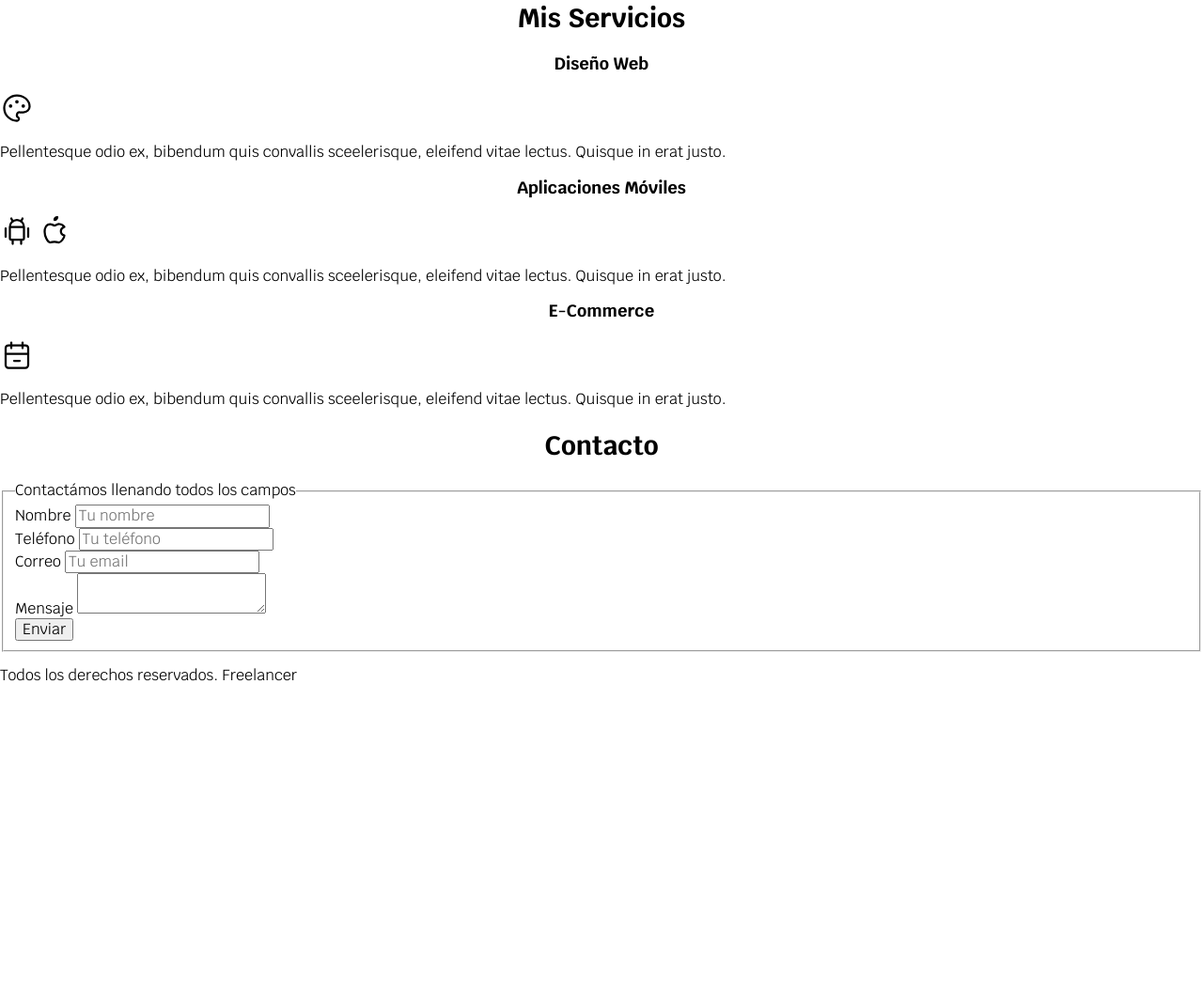
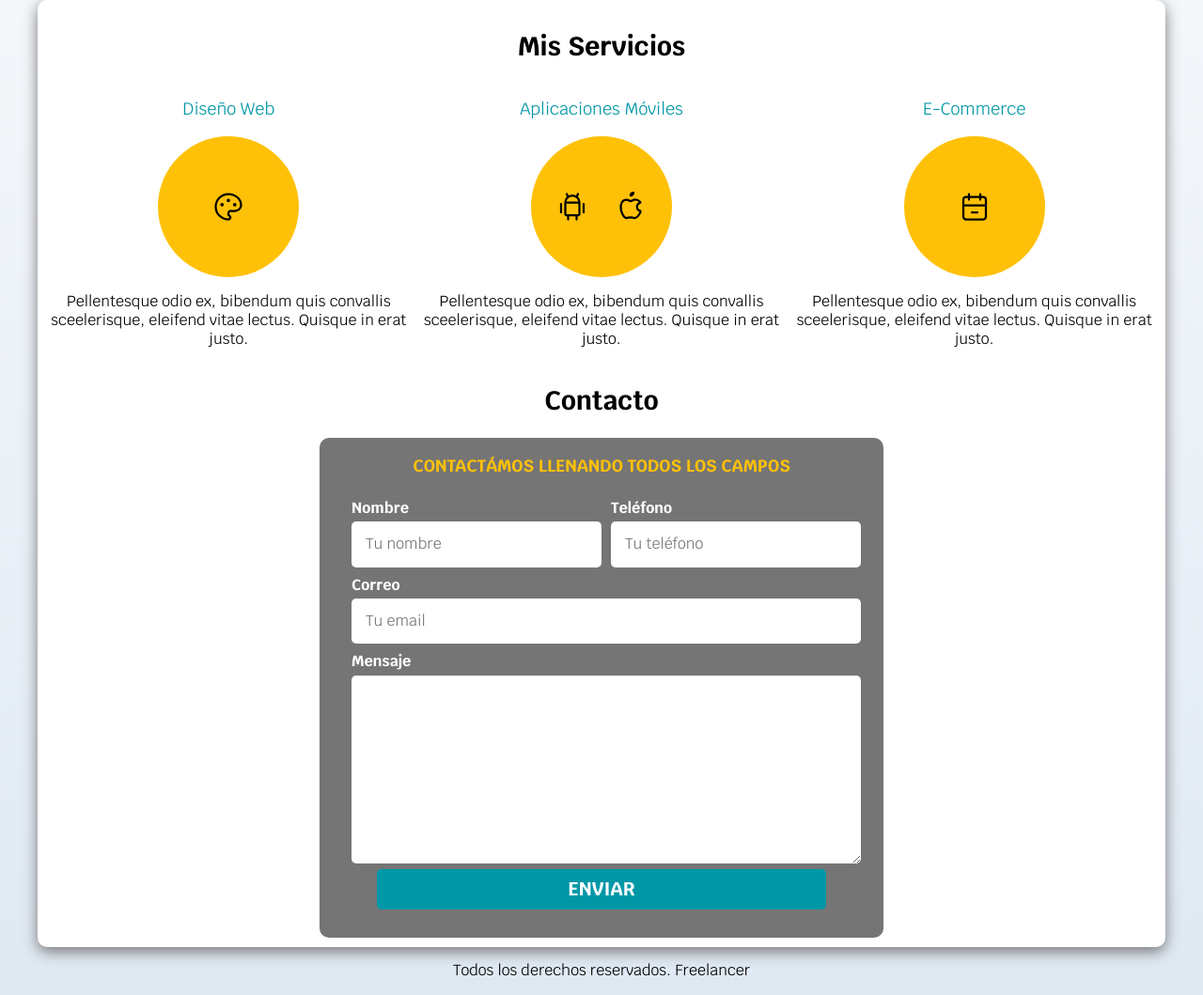
Before and after one commit to vdjimenez/Freelancer_Site, a plain HTML site: page index.html in a window 1280 px wide. Shown: the part 608-1667 px from the top of the page at 94% size. Before the commit the page ends 1352 px from the top, so only its background shows below. Drawn offline with Linux system fonts and the light colour scheme.

Commit message:
styles CSS finished

```diff
--- a/css/estilos.css
+++ b/css/estilos.css
@@ -4,11 +4,24 @@
     --primario: #FFC107;
     --secundario: #0097A7;
     --gris: #757575;
+    --grisClaro: #DFE9F3;
 }
+
+/* Globales */
 
 html{
     font-size: 62.5%;
-    box-sizing: border-box;
+    box-sizing: border-box; /* Hack para Box Model */
+    scroll-snap-type: y mandatory;
+}
+
+/** Scroll **/
+
+.servicios,
+.navegacion-principal,
+.formulario{
+    scroll-snap-align: center;
+    scroll-snap-stop: always;
 }
 
 *, *:before, *:after {
@@ -18,6 +31,7 @@ html{
 body{
     font-size: 16px;
     font-family: 'Krub', sans-serif;
+    background-image: linear-gradient(to top, var(--grisClaro) 0%, var(--blanco) 100% );
 }
 
 h1{
@@ -43,6 +57,36 @@ h1, h2, h3{
 .contenedor{
     max-width: 120rem;
     margin: 0 auto;
+}
+
+@media (min-width: 768px){
+    .boton{
+        margin: auto;
+    }
+}
+
+.boton:hover{
+    cursor: pointer;
+}
+
+/* utilidades */
+
+.w-100{
+    width: 100%;
+}
+
+@media (min-width: 768px){
+    .w-100{
+        margin: auto;
+    }
+}
+
+.alinear-derecha{
+    justify-content: flex-end;
+}
+
+.flex{
+    display: flex;
 }
 
 .nav-bg{
@@ -82,19 +126,19 @@ h1, h2, h3{
     background-size: cover;
     height: 450px;
     position: relative;
+    margin-bottom: 2rem;
 }
 
 .contenido-hero{
     position: absolute;
     background-color: rgba(0,0,0, .6);
+    width: 100%;
     height: 100%;
-    width: 100%;
 
     display: flex;
     flex-direction: column;
     align-items: center;
     justify-content: center;
-
 }
 
 .contenido-hero h2,
@@ -106,3 +150,128 @@ h1, h2, h3{
     display: flex;
     align-items: flex-end;
 }
+
+.boton{
+    background-color: var(--secundario);
+    color: var(--blanco);
+    border-radius: .5rem;
+    padding: 1rem 3rem;
+    margin-top: 3rem;
+    font-size: 2rem;
+    text-decoration: none;
+    text-transform: uppercase;
+    font-weight: 700;
+    width: 90%;
+    text-align: center;
+    border: none;
+}
+
+.sombra{
+    -webkit-box-shadow: 0px 5px 15px 0px rgba(120,119,120,1);
+    -moz-box-shadow: 0px 5px 15px 0px rgba(120,119,120,1);
+    box-shadow: 0px 5px 15px 0px rgba(120,119,120,1);
+    background-color: var(--blanco);
+    padding: 1rem;
+    border-radius: 1rem;
+}
+
+/* Servicios */
+
+@media(min-width: 768px){
+    .servicios{
+        display: grid;
+        grid-template-columns: repeat(3, 1fr);
+        column-gap: 1rem;
+    }
+}
+
+.servicio{
+   display: flex;
+   flex-direction: column;
+   align-items: center;
+}
+
+.servicio h3{
+    color: var(--secundario);
+    font-weight: normal;
+}
+
+.servicio p{
+    line-height: 2rem;
+    text-align: center;
+}
+
+.servicio .iconos{
+    height: 15rem;
+    width: 15rem;
+    background-color: var(--primario);
+    border-radius: 50%;
+    display: flex;
+    justify-content: space-evenly;
+    align-items: center;
+}
+
+/* contacto */
+
+.formulario{
+    background-color: var(--gris);
+    width: min( 60rem, 100% );
+    margin: 0 auto;
+    padding: 2rem;
+    border-radius: 1rem;
+}
+
+.formulario fieldset{
+    border: none;
+}
+
+.formulario legend{
+    text-align: center;
+    font-weight: 700;
+    font-size: 1.8rem;
+    color: var(--primario);
+    text-transform: uppercase;
+    margin-bottom: 2rem;
+}
+
+/* campos */
+
+@media (min-width: 768px){
+    .contenedor-campos{
+        display: grid;
+        grid-template-columns: 50% 50%;
+        grid-template-rows: auto auto 20rem;
+        column-gap: 1rem;
+    }
+
+    .campo:nth-child(3),
+    .campo:nth-child(4){
+        grid-column: 1 / 3;
+    }
+}
+
+.campo{
+    margin-bottom: 1rem;
+}
+
+.campo label{
+    color: var(--blanco);
+    font-weight: bold;
+    margin-bottom: .5rem;
+    display: block;
+}
+
+.campo textarea {
+    height: 20rem;
+}
+
+.input-text{
+    width: 100%;
+    border: none;
+    padding: 1.5rem;
+    border-radius: .5rem;
+}
+
+.footer{
+    text-align: center;
+}
--- a/index.html
+++ b/index.html
@@ -37,15 +37,18 @@
             </svg>
             <p>Loja, Ecuador</p>
         </div>
-        <a href="#">Contactar</a>
+        <a href="#" class="boton">Contactar</a>
 
     </div>
 </section>
 
-<main>
+<main class="contenedor sombra">
     <h2>Mis Servicios</h2>
-    <section>
+
+    <div class="servicios">
+        <section class="servicio">
             <h3>Diseño Web</h3>
+            <div class="iconos">
                 <svg xmlns="http://www.w3.org/2000/svg" class="icon icon-tabler icon-tabler-palette" width="36" height="36" viewBox="0 0 24 24" stroke-width="1.5" stroke="#000000" fill="none" stroke-linecap="round" stroke-linejoin="round">
                     <path stroke="none" d="M0 0h24v24H0z" fill="none"/>
                     <path d="M12 21a9 9 0 1 1 0 -18a9 8 0 0 1 9 8a4.5 4 0 0 1 -4.5 4h-2.5a2 2 0 0 0 -1 3.75a1.3 1.3 0 0 1 -1 2.25" />
@@ -53,11 +56,13 @@
                     <circle cx="12" cy="7.5" r=".5" fill="currentColor" />
                     <circle cx="16.5" cy="10.5" r=".5" fill="currentColor" />
                 </svg>
+            </div>
            <p>Pellentesque odio ex, bibendum quis convallis sceelerisque, eleifend vitae lectus. Quisque in erat justo.</p>
         </section>
 
-    <section>
+        <section class="servicio">
             <h3>Aplicaciones Móviles</h3>
+            <div class="iconos">
                 <svg xmlns="http://www.w3.org/2000/svg" class="icon icon-tabler icon-tabler-brand-android" width="36" height="36" viewBox="0 0 24 24" stroke-width="1.5" stroke="#000000" fill="none" stroke-linecap="round" stroke-linejoin="round">
                     <path stroke="none" d="M0 0h24v24H0z" fill="none"/>
                     <line x1="4" y1="10" x2="4" y2="16" />
@@ -73,11 +78,13 @@
                     <path d="M9 7c-3 0 -4 3 -4 5.5c0 3 2 7.5 4 7.5c1.088 -.046 1.679 -.5 3 -.5c1.312 0 1.5 .5 3 .5s4 -3 4 -5c-.028 -.01 -2.472 -.403 -2.5 -3c-.019 -2.17 2.416 -2.954 2.5 -3c-1.023 -1.492 -2.951 -1.963 -3.5 -2c-1.433 -.111 -2.83 1 -3.5 1c-.68 0 -1.9 -1 -3 -1z" />
                     <path d="M12 4a2 2 0 0 0 2 -2a2 2 0 0 0 -2 2" />
                 </svg>
+            </div>
             <p>Pellentesque odio ex, bibendum quis convallis sceelerisque, eleifend vitae lectus. Quisque in erat justo.</p>
         </section>
 
-    <section>
+        <section class="servicio">
             <h3>E-Commerce</h3>
+            <div class="iconos">
                 <svg xmlns="http://www.w3.org/2000/svg" class="icon icon-tabler icon-tabler-calendar-minus" width="36" height="36" viewBox="0 0 24 24" stroke-width="1.5" stroke="#000000" fill="none" stroke-linecap="round" stroke-linejoin="round">
                     <path stroke="none" d="M0 0h24v24H0z" fill="none"/>
                     <rect x="4" y="5" width="16" height="16" rx="2" />
@@ -86,41 +93,45 @@
                     <line x1="4" y1="11" x2="20" y2="11" />
                     <line x1="10" y1="16" x2="14" y2="16" />
                 </svg>
+            </div>
            <p>Pellentesque odio ex, bibendum quis convallis sceelerisque, eleifend vitae lectus. Quisque in erat justo.</p>
         </section>
-</main>
+    </div>
 
         <section>
             <h2>Contacto</h2>
 
-    <form>
+            <form class="formulario">
                 <fieldset>
                     <legend>Contactámos llenando todos los campos</legend>
 
-            <div>
+                    <div class="contenedor-campos">
+                        <div class="campo">
                             <label>Nombre</label>
-                <input type="text" placeholder="Tu nombre">
+                            <input type="text" placeholder="Tu nombre" class="input-text">
                         </div>
-            <div>
+                        <div class="campo">
                             <label>Teléfono</label>
-                <input type="tel" placeholder="Tu teléfono">
+                            <input type="tel" placeholder="Tu teléfono" class="input-text">
                         </div>
-            <div>
+                        <div class="campo">
                             <label>Correo</label>
-                <input type="email" placeholder="Tu email">
+                            <input type="email" placeholder="Tu email" class="input-text">
                         </div>
-            <div>
+                        <div class="campo">
                             <label>Mensaje</label>
-                <textarea></textarea>
+                            <textarea class="input-text"></textarea>
                         </div>
-            <div>
-                <input type="submit" value="Enviar">
+                    </div>
+                    <div class="alinear-derecha flex">
+                        <input type="submit" value="Enviar" class="boton w-100">
                     </div>
                 </fieldset>
             </form>
         </section>
+</main>
 
-<footer>
+<footer class="footer">
     <p>Todos los derechos reservados. Freelancer</p>
 </footer>
 </body>
```
Lines whose indentation alone changed are shown as unchanged.
